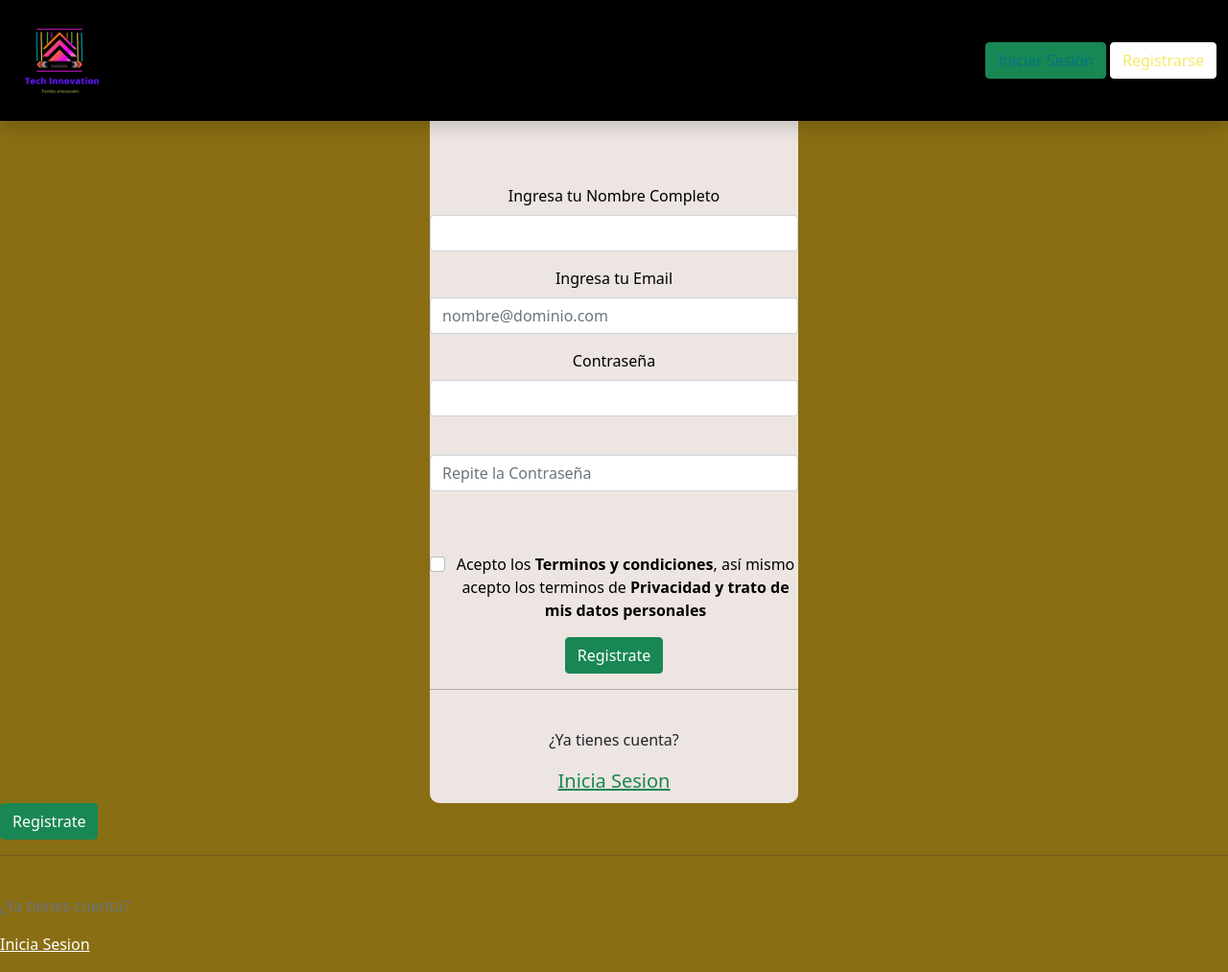
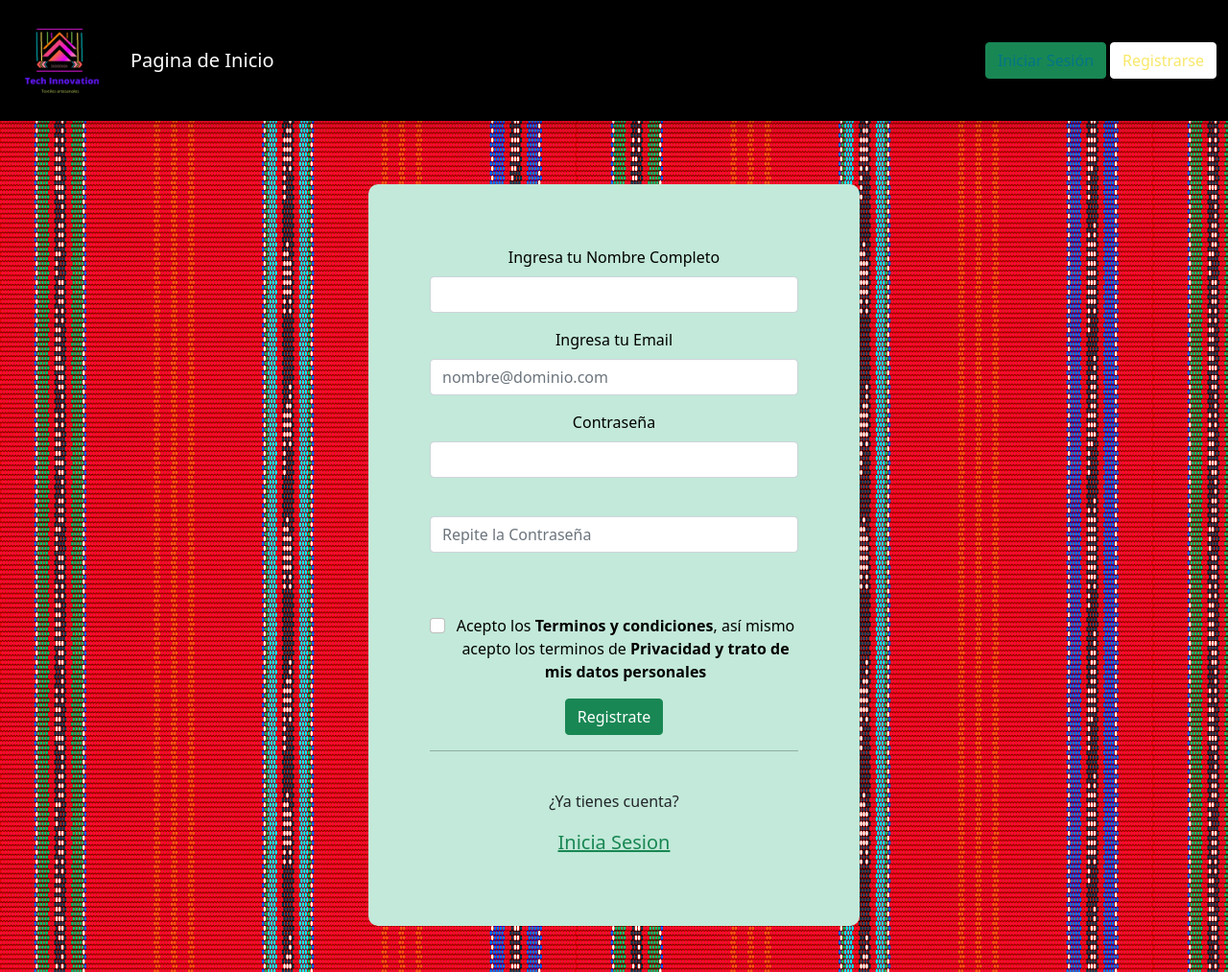
Before and after one commit to bootcamp-cargamos/proyecto-final-technovation, a plain HTML site: page pages/registrarse.html in a window 1280 px wide. Shown: the top 1013 px of the page at 96% size. Drawn offline with nearby package versions, Linux system fonts and the light colour scheme; files whose address does not match are found by name.

Commit message:
correccion

```diff
--- a/css/styles.css
+++ b/css/styles.css
@@ -5,10 +5,10 @@
 body{
     background-color: var(--bg-color);
 
-}
+
 
     background-image: url('../img/istockphoto-996416794-170667a.jpg');
-  }
+}
 
 
 
@@ -36,8 +36,8 @@ body{
     color: aquamarine;
 }
 .text-gray{
-
-     }
+    color: var(--gray-color) !important;
+}
 
 
 .bg-gray {
@@ -117,29 +117,33 @@ body{
   background: #5d6e43;
 }
 .second-color {
-  background: #dbd5c8;
+  background: #e6e4e1;
 }
 .bg-color {
-  background-color: #ede5e1;
+  background-color: #c2e9d9;
 }
 .height6 {
-  height: 50%;
+  height: 60%;
 }
 .height4 {
   height: 40%;
 }
 .p-t1 {
-  padding-top: 15%;
+  margin-top: 15%;
 }
 
 #contenedor {
   color: black;
-  width: 30%;
+  width: 40%;
   text-align: center;
   border-radius: 10px 10px 10px 10px;
   position: relative;
-  top: 5%;
-  left: 35%;
+  top: 10%;
+  left: 30%;
+  padding: 5%;
+}
+.footer{
+  background-color: #5e0943;
 }
 /* ---------------------------------------------------------------- */
 
--- a/pages/registrarse.html
+++ b/pages/registrarse.html
@@ -36,28 +36,7 @@
       <div class="collapse navbar-collapse" id="navbarSupportedContent">
         <ul class="navbar-nav me-auto mb-2 mb-lg-0">
           <li class="nav-item">
-
-            <a class="nav-link" href="../index.html">Home</a>
-
-          </li>
-          <li class="nav-item dropdown">
-            <a class="nav-link dropdown-toggle" href="#" id="navbarDropdown" role="button" data-bs-toggle="dropdown"
-              aria-expanded="false">
-              Productos
-            </a>
-            <ul class="dropdown-menu" aria-labelledby="navbarDropdown">
-              <li><a class="dropdown-item" href="productos/frutas.html">Frutas</a></li>
-              <li><a class="dropdown-item" href="productos/verduras.html">Verduras</a></li>
-              <li><a class="dropdown-item" href="productos/textiles.html">Textiles</a></li>
-              <li>
-                <a class="dropdown-item" href="productos/productos.html">Productos para el Campo</a>
-              </li>
-              <li><a class="dropdown-item" href="productos/tecnología.html">Tecnología</a></li>
-            </ul>
-          </li>
-          <li class="nav-item">
-            <a href="checklist.html" class="nav-item nav-link"><i class="bi bi-cart-fill"></i></a>
-
+            <a class="nav-link active text-second" href="../index.html">Pagina de Inicio</a>
           </li>
 
         </ul>
@@ -68,10 +47,7 @@
     </div>
   </nav>
 <!-- EDITABLE -->
-
 <form id="contenedor" class="bg-color height6 p-t1" method="post">
-
-
   <div class="mb-3">
       <div class="mb-3">
           <label for="texto" class="form-label">Ingresa tu Nombre Completo</label>
@@ -88,7 +64,6 @@
       <label for="exampleInputPassword1" class="form-label"></label>
       <input type="password" class="form-control" id="exampleInputPassword1" placeholder="Repite la Contraseña">
     </div>
-
 
 
     <!-- <div class="form-check form-switch px-0 py-4 d-flex justify-content-between">
@@ -122,15 +97,6 @@
   <label for="exampleInputEmail1" class="form-label text-primary">
     <a href="#" class="text-success fs-5">Inicia Sesion</a></label>
 </form>
-
-  <button type="submit" class="btn btn-success">Registrate</button>
-  <hr>
-  <br>
-  <p class="text-muted">¿Ya tienes cuenta?</p>
-  <label for="exampleInputEmail1" class="form-label text-primary">
-    <a href="#" class="text-primary">Inicia Sesion</a></label>
-</form>
-
 <!-- FIN EDITABLE -->
 
   <!-- Footer -->
```
Also changed, not shown: pages/sesion.html (+1 -32 lines).
